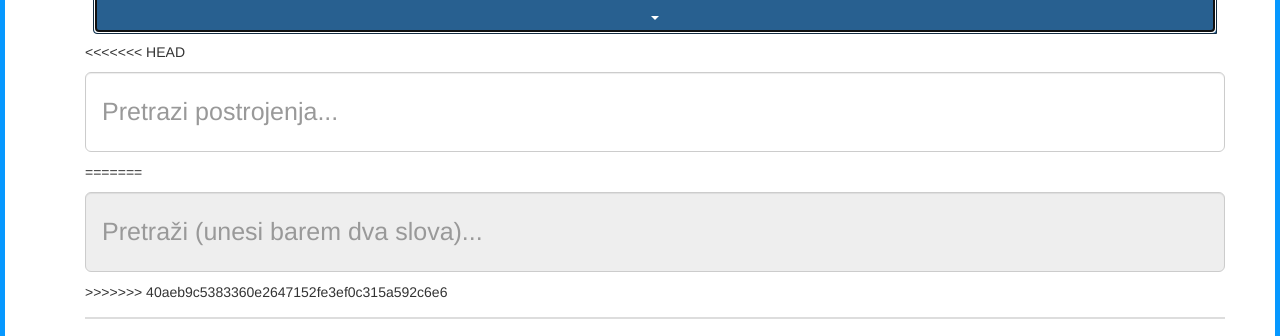
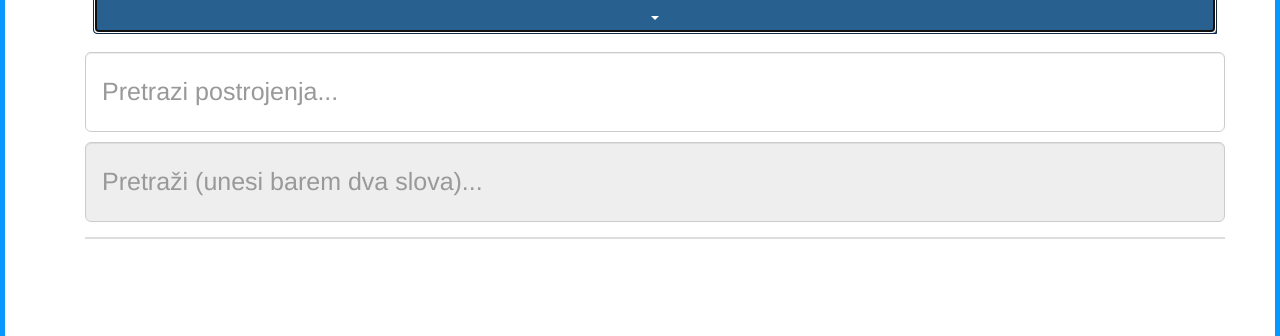
Before and after one commit to gzr666/stationlocatorLOKAL, a website: page public/index.html at #!/home in a window 1280 px wide. Shown: the part 301-637 px from the top of the page. Drawn offline with nearby package versions, Linux system fonts and the light colour scheme; no server answers.

Commit message:
test4567778

```diff
--- a/public/templates/home.html
+++ b/public/templates/home.html
@@ -53,11 +53,11 @@
 	<div class="form-group">
 
 <form>
-<<<<<<< HEAD
+
 	<input class="form-control input-lg inputmargina textsearchheight" id="inputlg" type="text" placeholder="Pretrazi postrojenja..." ng-model="imeStanice" ng-change="removeDiv()"  autofocus="true" debounce="1500" autocomplete="off">
-=======
+
 	<input ng-disabled="!showPostr" class="form-control input-lg inputmargina textsearchheight" id="inputlg" type="text" placeholder="Pretraži (unesi barem dva slova)..." ng-model="imeStanice" ng-change="removeDiv()"  autofocus="true" debounce="1500" autocomplete="off">
->>>>>>> 40aeb9c5383360e2647152fe3ef0c315a592c6e6
+
 </form>
   </div>
 
```
